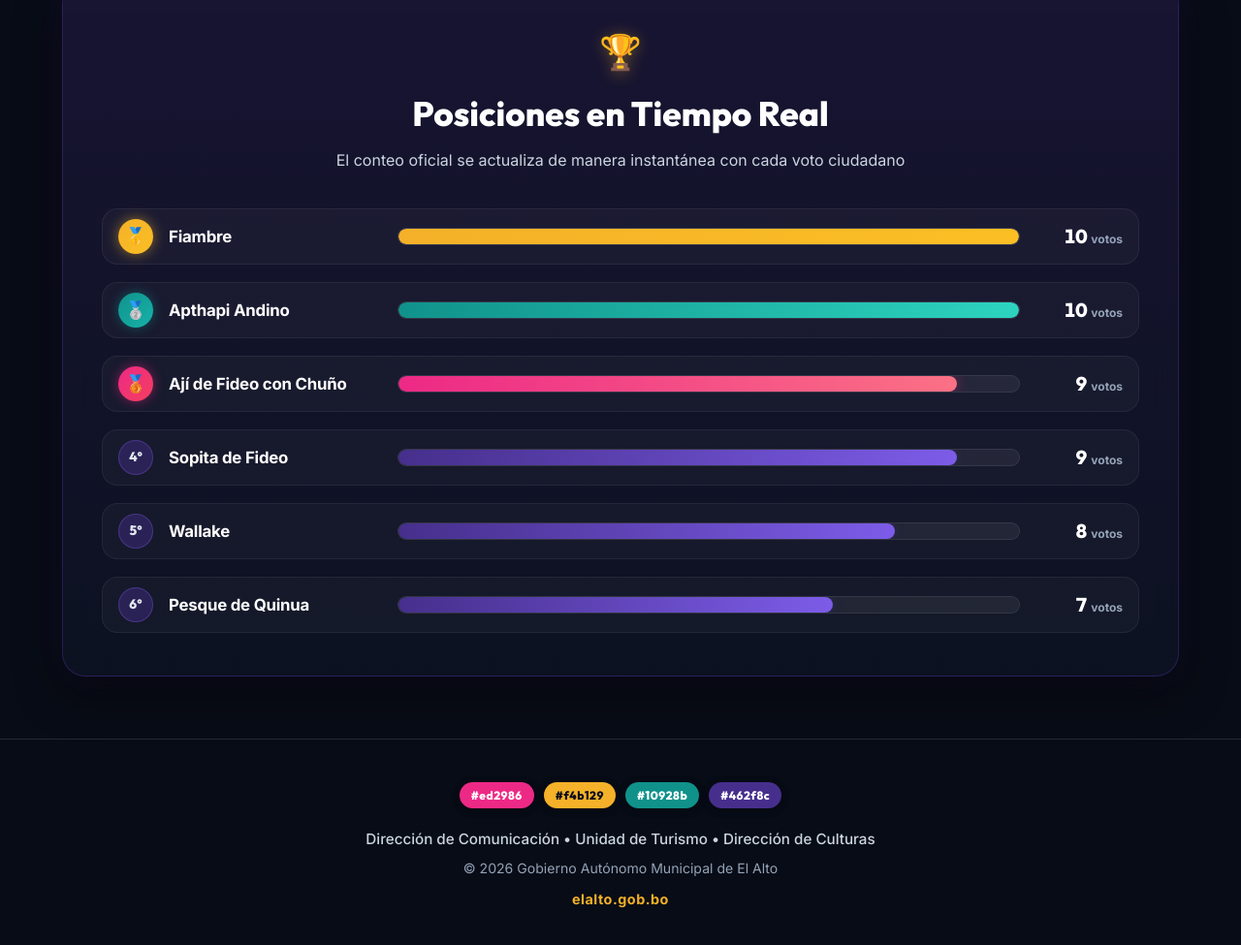
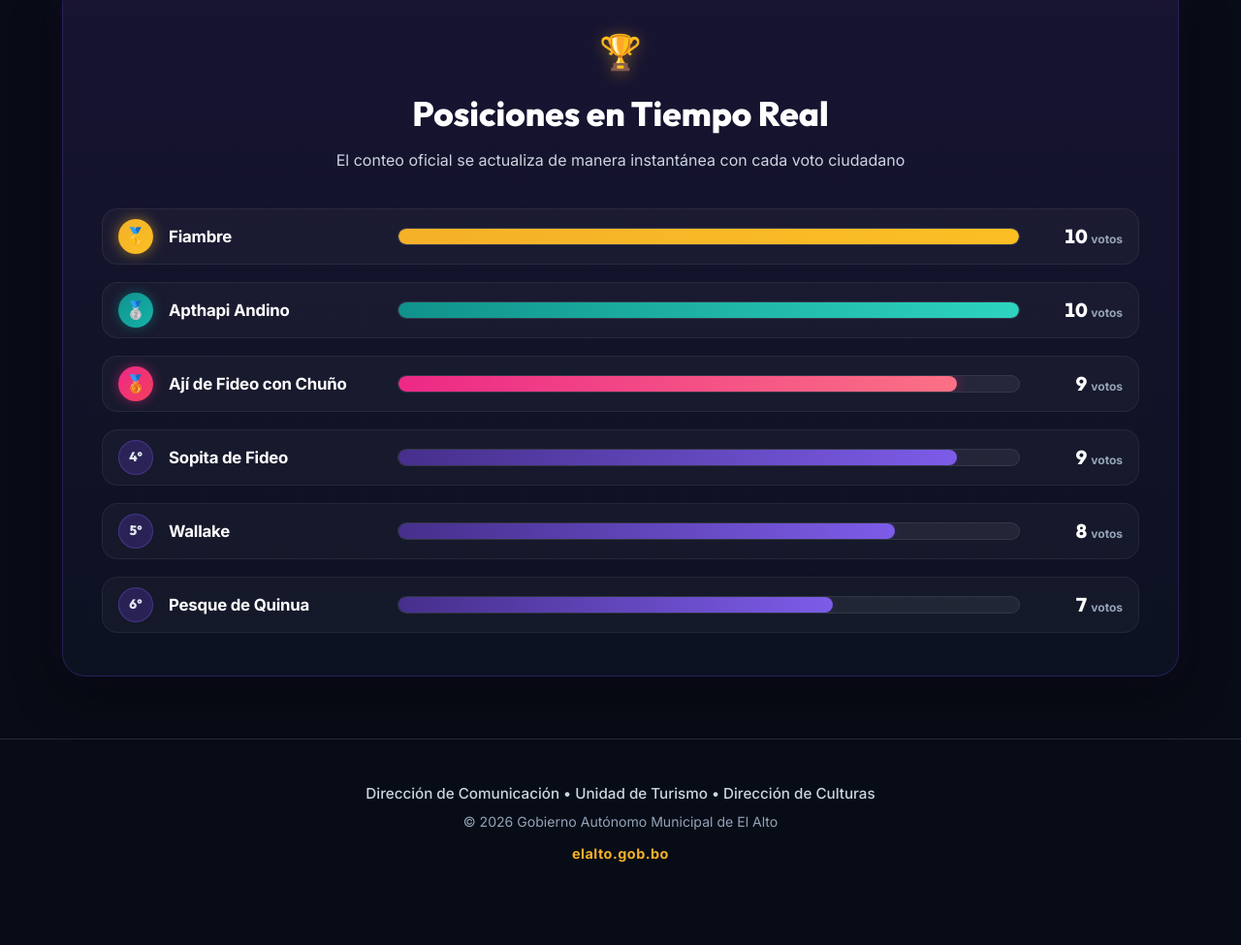
Before and after one commit to wilfredoabadmt/platos-metropoli, a plain HTML site: page index.html in a window 1280 px wide. Shown: the part 1461-2436 px from the top of the page at 97% size. Drawn offline with Linux system fonts and the light colour scheme.

Commit message:
cambios al index

```diff
--- a/index.html
+++ b/index.html
@@ -4,7 +4,7 @@
 <head>
     <meta charset="UTF-8">
     <meta name="viewport" content="width=device-width, initial-scale=1.0">
-    <title>Votación El Plato Metrópoli - El Alto</title>
+    <title>Elección del Plato Metrópoli - El Alto</title>
     <meta name="description"
         content="Participa en la elección del Plato Metrópoli, la primera versión del Plato Bandera de la ciudad de El Alto. ¡Vota por tu plato favorito en tiempo real!">
 
@@ -75,12 +75,7 @@
 
     <footer class="app-footer">
         <div class="container">
-            <div class="gamea-palette-pills" aria-label="Colores Oficiales GAMEA">
-                <span class="palette-pill pill-magenta">#ed2986</span>
-                <span class="palette-pill pill-yellow">#f4b129</span>
-                <span class="palette-pill pill-teal">#10928b</span>
-                <span class="palette-pill pill-purple">#462f8c</span>
-            </div>
+
             <p class="footer-entities">Dirección de Comunicación • Unidad de Turismo • Dirección de Culturas</p>
             <p class="footer-copy">&copy; 2026 Gobierno Autónomo Municipal de El Alto</p>
             <p class="footer-domain"><a href="https://www.elalto.gob.bo" target="_blank"
```
